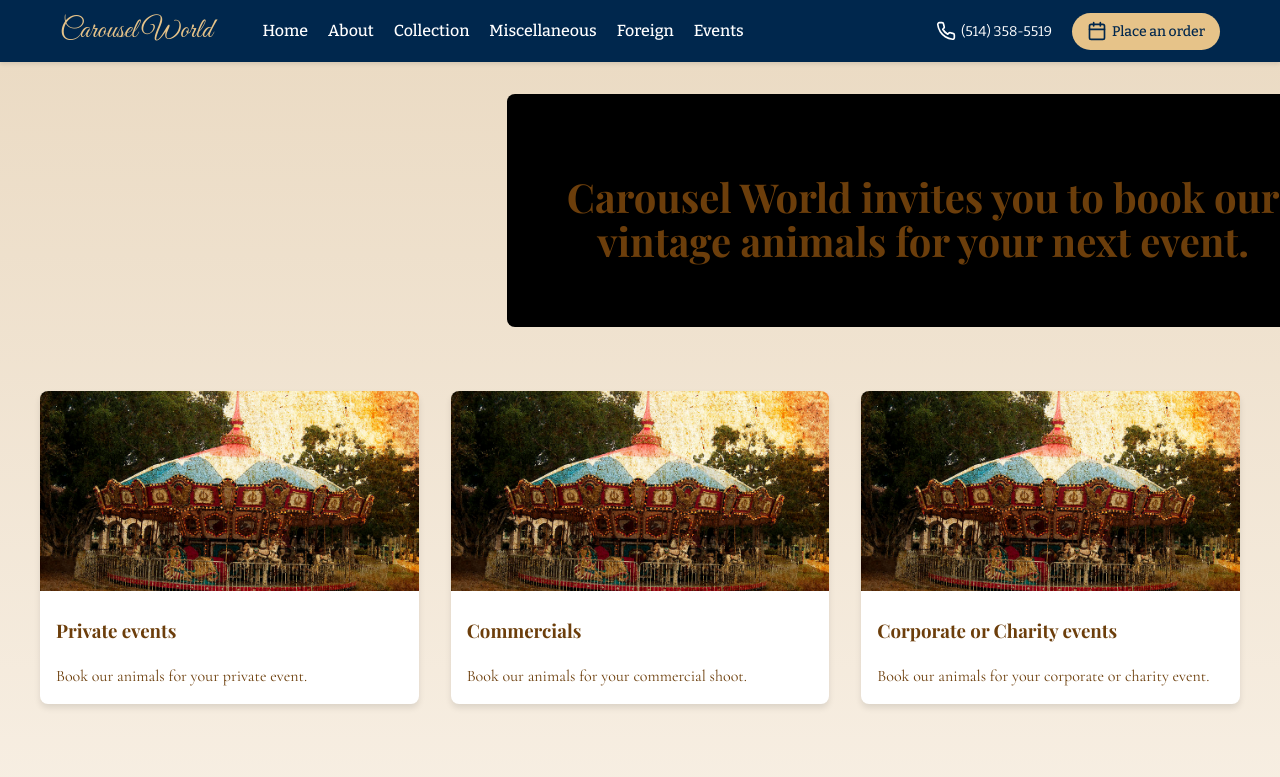
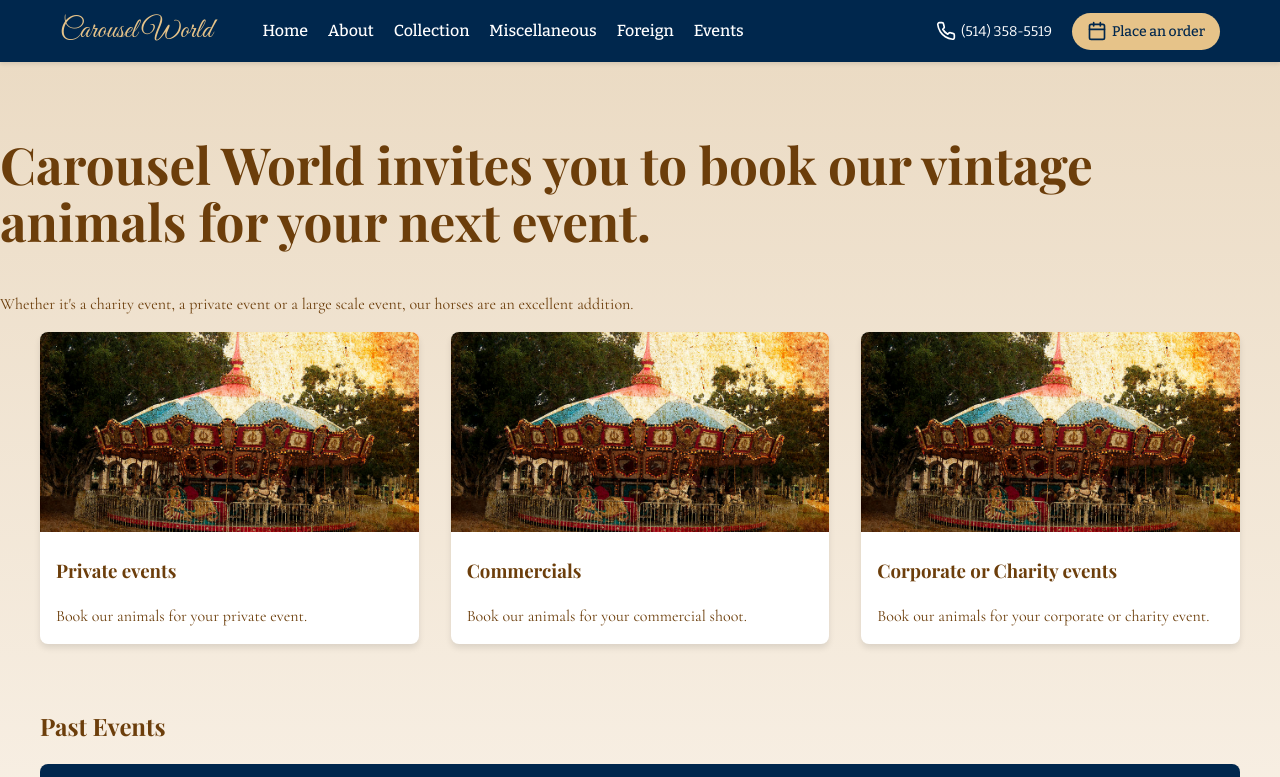
Before and after one commit to Kareem21/carousel, a React (Vite) app: page /events in a window 1280 px wide. Shown: the top 777 px of the page. Built offline with nearby package versions, Linux system fonts and the light colour scheme; the HTML template or start-up script is replaced by a standard one; a web font is replaced by a local one.

Commit message:
whatkksup

```diff
--- a/src/components/Events.jsx
+++ b/src/components/Events.jsx
@@ -3,7 +3,7 @@ import '../styles/Events.css';
 
 const Events = () => (
     <div className="events-page">
-        <section className="banner">
+        <section>
             <h1>Carousel World invites you to book our vintage animals for your next event.</h1>
             <p>Whether it's a charity event, a private event or a large scale event, our horses are an excellent addition.</p>
         </section>
```
